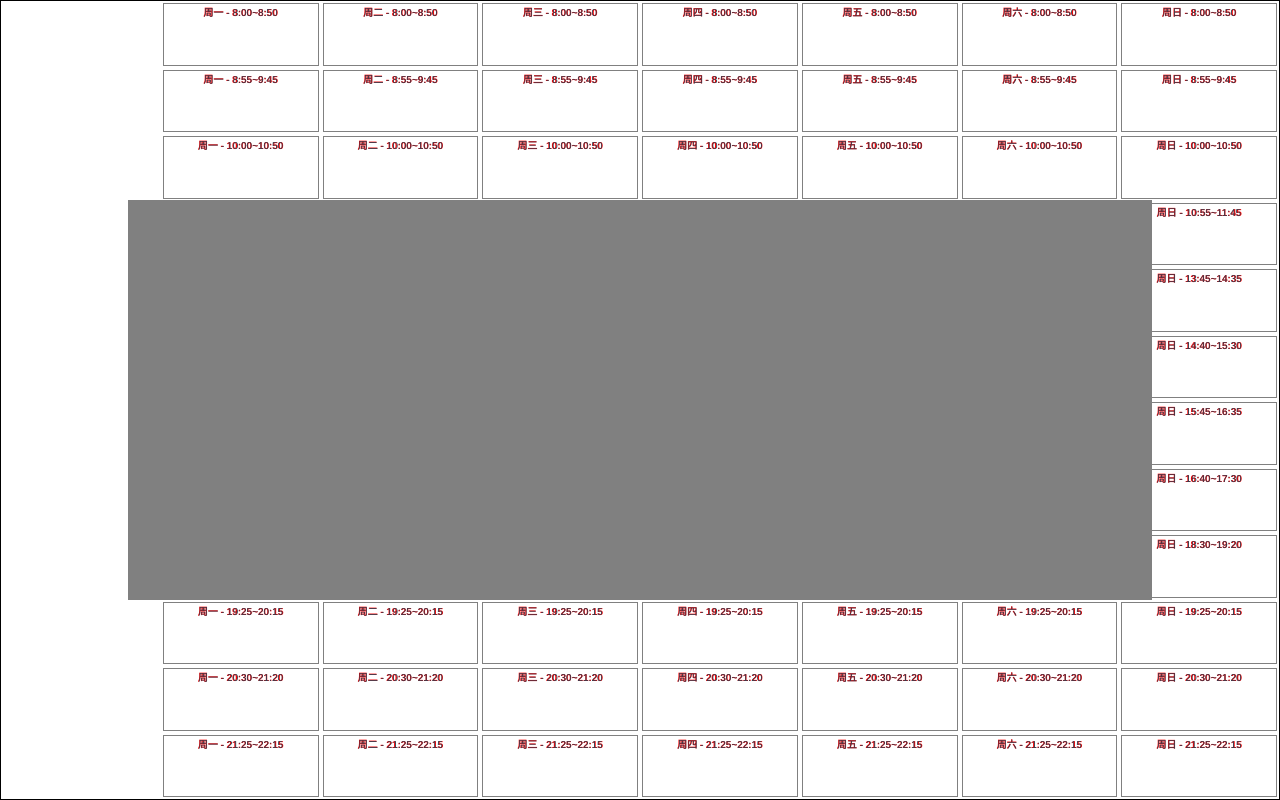
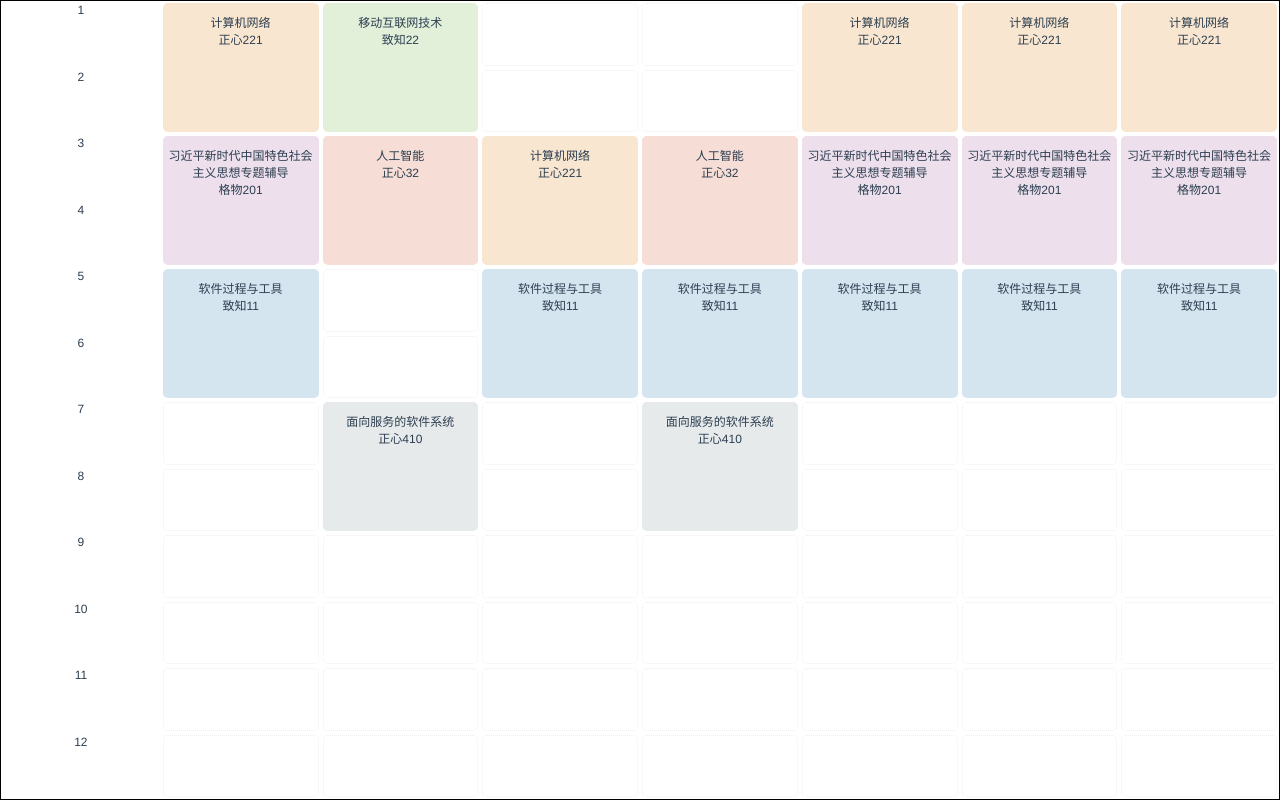
Before and after one commit to zsh2517/schedule-front, a Vue app: page / in a window 1280 px wide. Built offline with nearby package versions, Linux system fonts and the light colour scheme.

Commit message:
Success without weekday

```diff
--- a/src/components/Schedule.vue
+++ b/src/components/Schedule.vue
@@ -3,23 +3,26 @@
         <div class="schedule">
             <schedule-column-empty style="width: 12.5%"/>
             <schedule-column-empty v-for="(item, index) in days" :key="index" :day-in-week="item"
-                             :times-in-day="times"
-                             :column="table[cntWeekIndex][index]"
-                             style="width: 12.5%; color: red; font-weight: bold;"
+                                   :times-in-day="times"
+                                   :column-info="table[cntWeekIndex][index]"
+                                   style="width: 12.5%; color: red; font-weight: bold;"
             />
         </div>
         <div class="schedule" style="position: fixed; top: 0; left: 0; width: 100%;">
-            <schedule-column style="width: 12.5%"/>
+            <schedule-column style="width: 12.5%"
+                             :times-in-day="times"
+                             :show-time="true"
+
+            />
             <schedule-column v-for="(item, index) in days" :key="index" :day-in-week="item"
                              :times-in-day="times"
-                             :schedule-column="table[cntWeekIndex][index]"
+                             :column-info="table[cntWeekIndex][index]"
                              :class-list="classList"
+                             :show-time="false"
                              style="width: 12.5%"
             />
         </div>
-        <div class="detail-container" style="background-color: gray;">
-
-        </div>
+        <!--        <div class="detail-container" style="background-color: gray;"></div>-->
     </div>
 </template>
 
@@ -31,6 +34,7 @@ export default {
     name: "Schedule.vue",
     components: {
         ScheduleColumn,
+        // eslint-disable-next-line vue/no-unused-components
         ScheduleColumnEmpty
     },
     data() {
@@ -43,18 +47,26 @@ export default {
             ],
             table: [
                 [
-                    [{from: 1, to: 2, id: 0}, {from: 3, to: 6, id: 0}, {from: 9, to: 10, id: 0},],
-                    [{from: 1, to: 2, id: 0}, {from: 3, to: 6, id: 0}, {from: 9, to: 10, id: 0},],
-                    [{from: 1, to: 2, id: 0}, {from: 3, to: 6, id: 0}, {from: 9, to: 10, id: 0},],
-                    [{from: 1, to: 2, id: 0}, {from: 3, to: 6, id: 0}, {from: 9, to: 10, id: 0},],
-                    [{from: 1, to: 2, id: 0}, {from: 3, to: 6, id: 0}, {from: 9, to: 10, id: 0},],
-                    [{from: 1, to: 2, id: 0}, {from: 3, to: 6, id: 0}, {from: 9, to: 10, id: 0},],
-                    [{from: 1, to: 2, id: 0}, {from: 3, to: 6, id: 0}, {from: 9, to: 10, id: 0},],
+                    [{from: 1, to: 2, id: 0}, {from: 3, to: 4, id: 1}, {from: 5, to: 6, id: 2},],
+                    [{from: 1, to: 2, id: 3}, {from: 3, to: 4, id: 4}, {from: 7, to: 8, id: 5},],
+                    [{from: 3, to: 4, id: 0}, {from: 5, to: 6, id: 2},],
+                    [{from: 3, to: 4, id: 4}, {from: 7, to: 8, id: 5}, {from: 5, to: 6, id: 2},],
+                    [{from: 1, to: 2, id: 0}, {from: 3, to: 4, id: 1}, {from: 5, to: 6, id: 2},],
+                    [{from: 1, to: 2, id: 0}, {from: 3, to: 4, id: 1}, {from: 5, to: 6, id: 2},],
+                    [{from: 1, to: 2, id: 0}, {from: 3, to: 4, id: 1}, {from: 5, to: 6, id: 2},],
                 ]
             ],
             cntWeekIndex: 0,
             classList: [
-                {name: "CSAPP", place: "正心 12", color: "#e7bfda"}
+                {name: "计算机网络", teacher: "李全龙", place: "正心221", bgcolor: "rgb(248,230,208)"},
+                {name: "习近平新时代中国特色社会主义思想专题辅导", teacher: "由田", place: "格物201", bgcolor: "rgb(237,223,235)"},
+                {name: "软件过程与工具", teacher: "范国祥", place: "致知11", bgcolor: "rgb(212,229,239)"},
+                {name: "移动互联网技术", teacher: "唐好选", place: "致知22", bgcolor: "rgb(226,240,218)"},
+                {name: "人工智能", teacher: "李钦策", place: "正心32", bgcolor: "rgb(246,221,213)"},
+                {name: "面向服务的软件系统", teacher: "样大易", place: "正心410", bgcolor: "rgb(231,234,234)"},
+                {name: "软件过程与工具（实验）", teacher: "范国祥", place: "致知11", bgcolor: "rgb(212,229,239)"},
+                {name: "计算机网络（实验）", teacher: "范国祥", place: "致知11", bgcolor: "rgb(212,229,239)"},
+                {name: "人工智能（实验）", teacher: "范国祥", place: "致知11", bgcolor: "rgb(246,221,213)"},
             ]
         }
     }
@@ -64,6 +76,7 @@ export default {
 <style scoped>
 .schedule-container {
     height: 100%;
+    /*background-color: lightgray;*/
 }
 
 .schedule {
--- a/src/components/ScheduleColumn.vue
+++ b/src/components/ScheduleColumn.vue
@@ -1,7 +1,24 @@
 <template>
     <div>
-        <div class="column">
-            <div v-for="(item, index) in TimesInDay" :key="index" class="column-item">{{ DayInWeek }} - {{ item }}</div>
+        <div v-if="!ShowTime" class="column" :style="`grid-template-rows: repeat(12, 1fr);`">
+            <div v-for="(item, index) in ColumnInfo" :key="index" class="column-item"
+                 :style="`background-color: ${ClassList[item.id].bgcolor};
+                    grid-column: 1;
+                    grid-row: ${item.from}/${item.to + 1};`">
+                <div class="column-item-text">
+                    {{ ClassList[item.id].name }}<br>
+                    {{ ClassList[item.id].place }}<br>
+                </div>
+            </div>
+        </div>
+        <div v-if="ShowTime" class="column" :style="`grid-template-rows: repeat(12, 1fr);`">
+            <div v-for="(item, index) in TimesInDay" :key="index" class="column-item"
+                 :style="`background-color: unset;
+                    grid-column: 1;
+                    grid-row: ${index + 1}/${index + 2};`">
+                {{ index + 1 }}
+<!--                <br>{{ item }}-->
+            </div>
         </div>
     </div>
 </template>
@@ -11,14 +28,15 @@ export default {
     props: {
         DayInWeek: String,
         TimesInDay: Array,
-        ScheduleColumn: Array,
-        ClassList: Array
+        ColumnInfo: Array,
+        ClassList: Array,
+        ShowTime: Boolean
     },
     name: "ScheduleColumn",
     computed: {
         test() {
             // let emm = [{from: 1, to: 2, name: "语文"}, {from: 3, to: 6, name: "语文"}, {from: 9, to: 10, name: "语文"},],;
-            return  "";
+            return "";
         }
     }
 }
@@ -30,21 +48,24 @@ export default {
     width: 100%;
     box-sizing: border-box;
     /*border: 1px solid gray;*/
-    font-size: x-small;
-    display: flex;
+    font-size: 9pt;
+    font-weight: 500;
+    display: grid;
     flex-direction: column;
 }
 
 .column-item {
     margin: 2px;
-    box-sizing: border-box;
-    border: 1px solid gray;
-    height: 100%;
-    overflow: hidden;
-    /*min-height: 4em;*/
-    /*height: 7em;*/
-    /*max-height: calc(100vh / 12);*/
-
+    border-radius: 5px;
     line-break: anywhere;
 }
+
+.column-item-text {
+    margin: 10px 2px 10px 2px;
+    width: calc(100% - 4px);
+    /*height: 100%;*/
+    height: calc(100% - 20px);
+    /*height: calc(100% - 20px);*/
+    overflow-y: hidden;
+}
 </style>
--- a/src/components/ScheduleColumnEmpty.vue
+++ b/src/components/ScheduleColumnEmpty.vue
@@ -1,7 +1,7 @@
 <template>
     <div>
         <div class="column">
-            <div v-for="(item, index) in TimesInDay" :key="index" class="column-item">{{ DayInWeek }} - {{ item }}</div>
+            <div v-for="(item, index) in TimesInDay" :key="index" class="column-item"></div>
         </div>
     </div>
 </template>
@@ -11,10 +11,10 @@ export default {
     props: {
         DayInWeek: String,
         TimesInDay: Array,
-        ScheduleColumn: Array,
+        ColumnInfo: Array,
         ClassList: Array
     },
-    name: "ScheduleColumn",
+    name: "ScheduleColumnEmpty",
     computed: {
         test() {
             // let emm = [{from: 1, to: 2, name: "语文"}, {from: 3, to: 6, name: "语文"}, {from: 9, to: 10, name: "语文"},],;
@@ -38,13 +38,14 @@ export default {
 .column-item {
     margin: 2px;
     box-sizing: border-box;
-    border: 1px solid gray;
+    border: 1px dotted #EEE;
+    border-radius: 5px;
     height: 100%;
     overflow: hidden;
     /*min-height: 4em;*/
     /*height: 7em;*/
     /*max-height: calc(100vh / 12);*/
-
+    /*background-color: white;*/
     line-break: anywhere;
 }
 </style>
```
